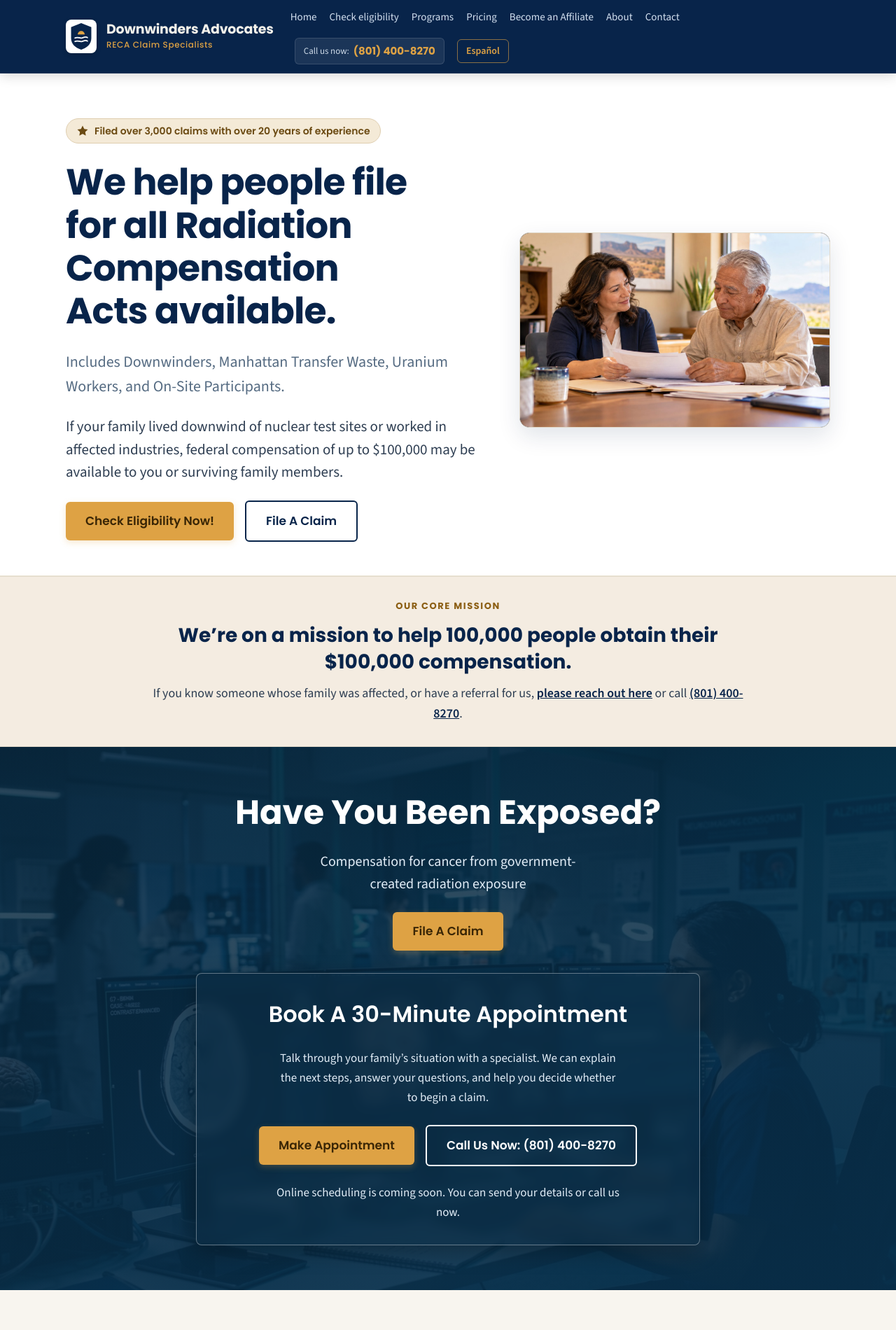
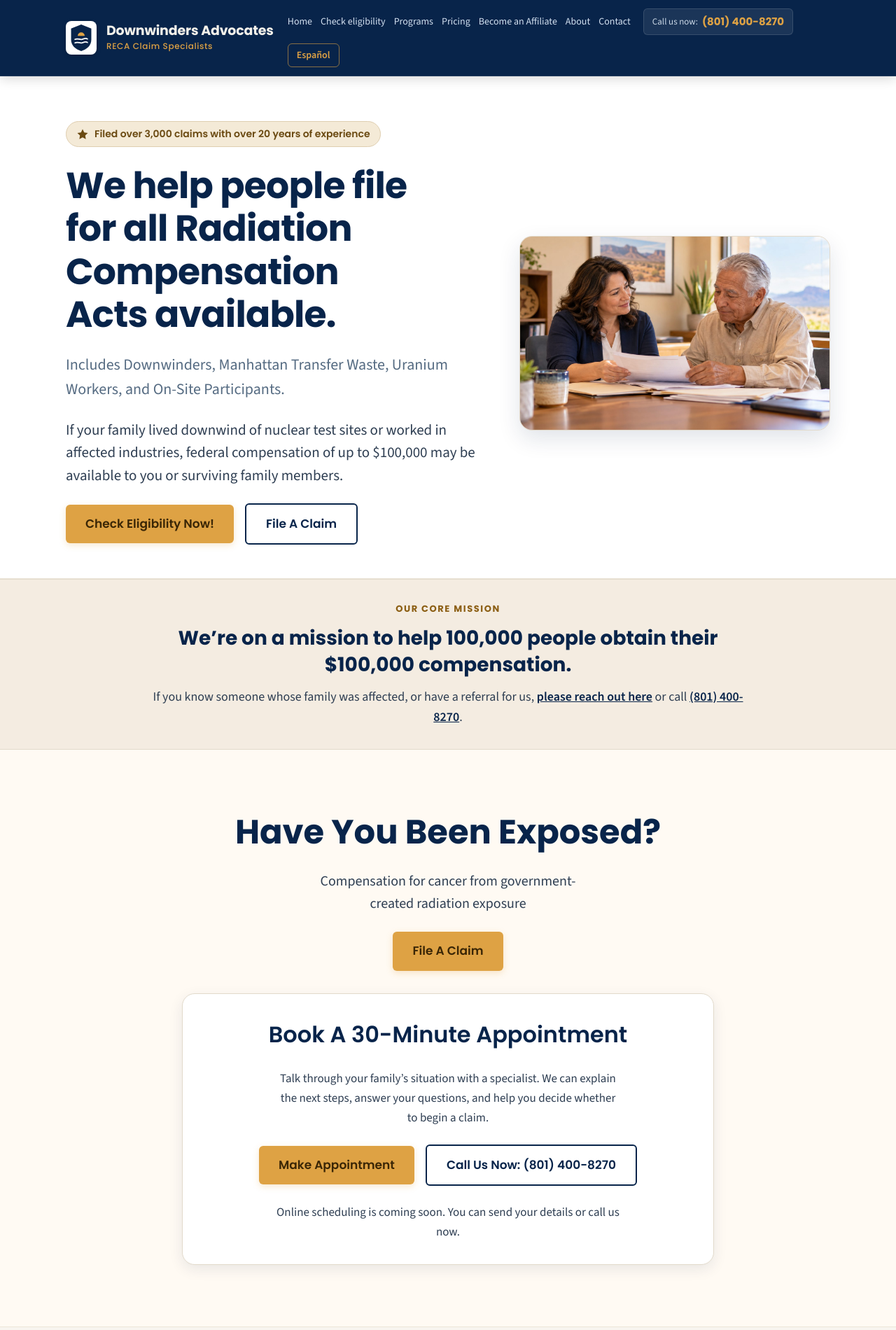
Before and after one commit to aheiner2001/Downwinders-Advocates, an Eleventy site: page src/pages/index.njk in a window 1280 px wide. Shown: the top 1900 px of the page at 70% size. Built offline with nearby package versions, Linux system fonts and the light colour scheme; Eleventy itself is replaced by a stand-in of ours; files that its build step writes are made by us from their sources; no server answers; what csv-parse would draw is missing.

Commit message:
Use light content sections and improve home hero layout

```diff
--- a/src/_includes/styles.css
+++ b/src/_includes/styles.css
@@ -1664,3 +1664,71 @@ th {
 .founders-story-body p:last-child {
   margin-bottom: 0;
 }
+
+
+/* Home sections: keep navy in the header/footer and use light surfaces for content. */
+.hero-visual {
+  background: #f4ece1;
+  border-radius: 18px;
+}
+.hero-visual-media {
+  aspect-ratio: 16 / 10;
+}
+.hero-visual-media img {
+  object-position: center center;
+}
+.consultation-section {
+  background: #fffaf3;
+  color: var(--navy);
+  min-height: 0;
+  padding: clamp(48px, 7vw, 88px) 0;
+  border-bottom: 1px solid var(--rule-light);
+}
+.exposed-intro h2,
+.consultation-card h3 {
+  color: var(--navy);
+}
+.exposed-intro p,
+.consultation-card p {
+  color: var(--ink-2);
+}
+.consultation-card {
+  max-width: 760px;
+  background: #ffffff;
+  border: 1px solid var(--rule);
+  border-radius: 18px;
+  box-shadow: var(--shadow-md);
+  backdrop-filter: none;
+  -webkit-backdrop-filter: none;
+}
+.consultation-card .btn--white-ghost {
+  color: var(--navy);
+  border-color: var(--navy);
+}
+.consultation-card .btn--white-ghost:hover {
+  background: rgba(8, 36, 74, 0.06);
+}
+.cta-banner {
+  min-height: 0;
+  background-color: #f4ece1;
+  background-image: linear-gradient(135deg, rgba(244, 236, 225, .95), rgba(255, 250, 243, .94)), url('/img/radiation-caution-fence.jpg');
+  color: var(--navy);
+  padding: var(--sp5) 0;
+}
+.cta-banner h2,
+.cta-banner p {
+  color: var(--navy);
+}
+.subscribe-section {
+  min-height: 0;
+  padding: var(--sp5) 0;
+}
+@media (min-width: 1100px) {
+  .bar { gap: 20px; }
+  nav { gap: 12px; }
+  nav a { font-size: 14px; }
+}
+@media (max-width: 640px) {
+  .consultation-card { padding: var(--sp3); }
+  .hero-visual-media { aspect-ratio: 4 / 3; }
+}
```
